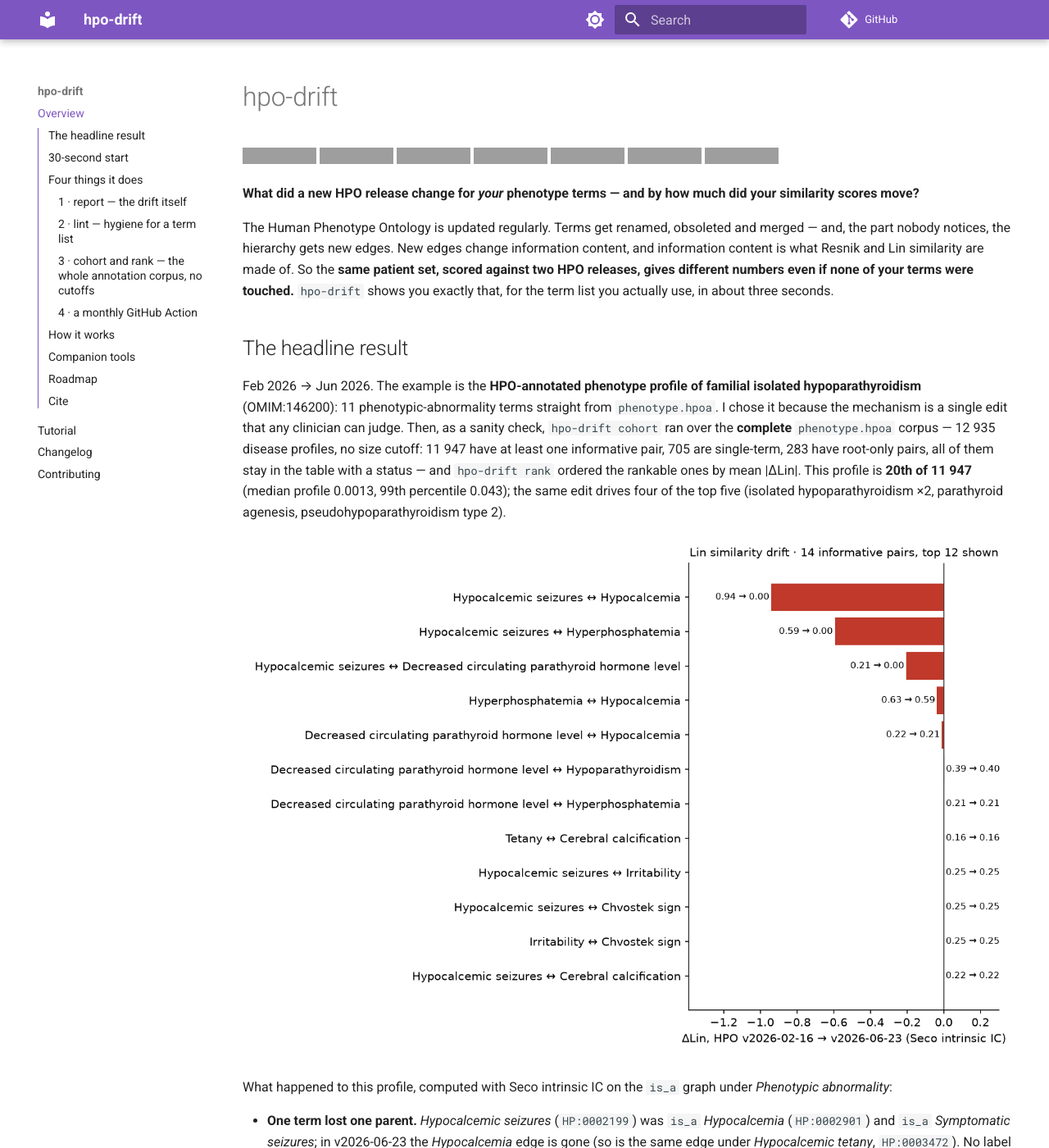
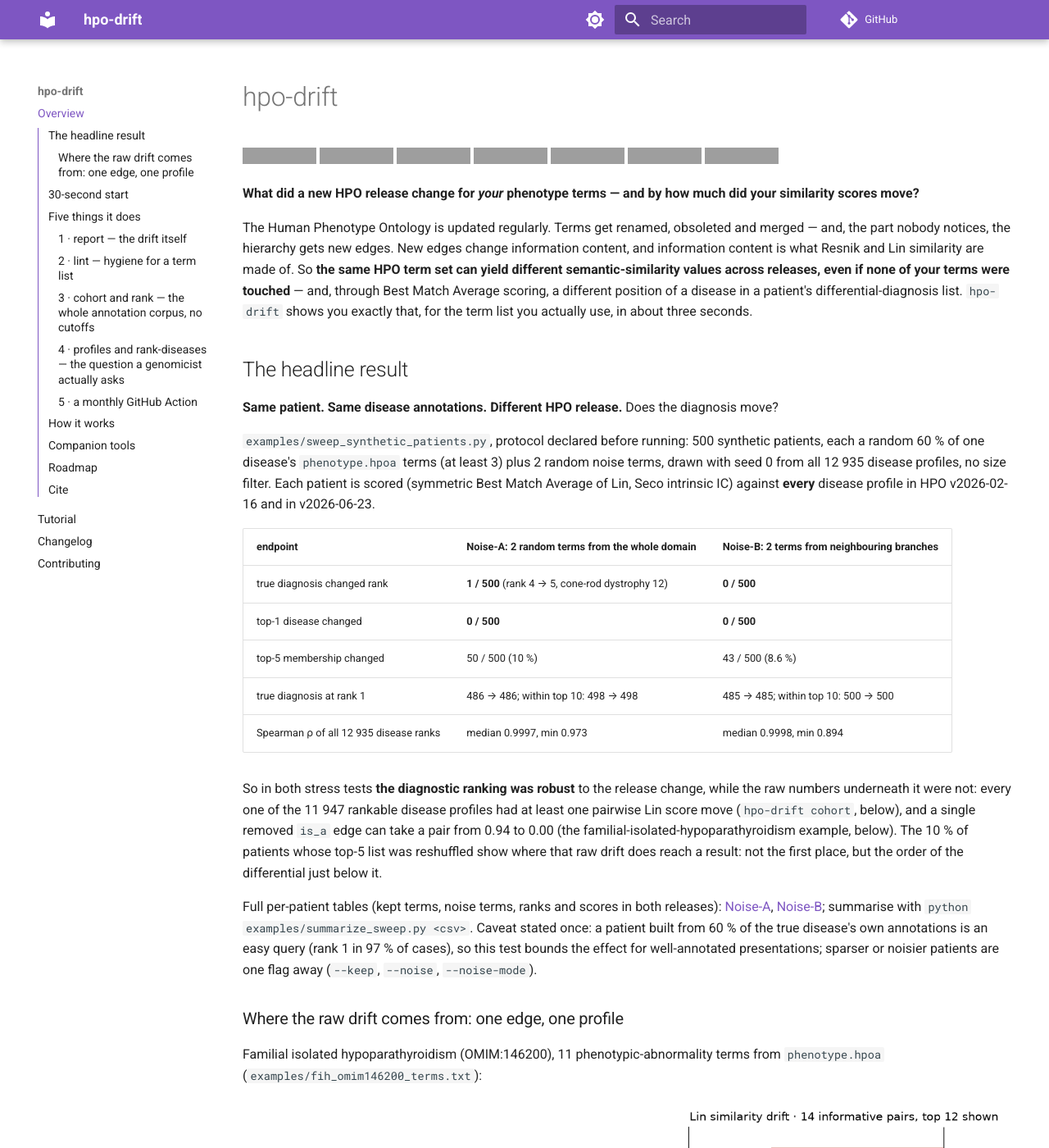
Before and after one commit to MargoSolo/hpo-drift, an MkDocs documentation site: the page built from docs/index.md, in a window 1280 px wide and 1400 px high. Shown: the whole window at 82% size. Built offline with MkDocs 1.6.1 and Material for MkDocs 9.7.7, drawn with Linux system fonts in a browser that asks for light colours; comment, search, counter and statistics services are not loaded; some of the changed text lies outside the part shown; grey boxes are pictures that could not be loaded.

Commit message:
v0.2.0: disease profiles (profiles), disease ranking (rank-diseases), provenance; validation evidence: 1 000 synthetic patients (Noise-A global, Noise-B neighbouring branches) — top-1 changed 0/1000, true rank changed 1/1000, top-5 reshuffled 93/1000; README, tutorial, changelog

````diff
--- a/docs/index.md
+++ b/docs/index.md
@@ -9,23 +9,39 @@
 
 **What did a new HPO release change for *your* phenotype terms — and by how much did your similarity scores move?**
 
-The Human Phenotype Ontology is updated regularly. Terms get renamed, obsoleted and merged — and, the part nobody notices, the hierarchy gets new edges. New edges change information content, and information content is what Resnik and Lin similarity are made of. So the **same patient set, scored against two HPO releases, gives different numbers even if none of your terms were touched.** `hpo-drift` shows you exactly that, for the term list you actually use, in about three seconds.
+The Human Phenotype Ontology is updated regularly. Terms get renamed, obsoleted and merged — and, the part nobody notices, the hierarchy gets new edges. New edges change information content, and information content is what Resnik and Lin similarity are made of. So **the same HPO term set can yield different semantic-similarity values across releases, even if none of your terms were touched** — and, through Best Match Average scoring, a different position of a disease in a patient's differential-diagnosis list. `hpo-drift` shows you exactly that, for the term list you actually use, in about three seconds.
 
 ## The headline result
 
-Feb 2026 → Jun 2026. The example is the **HPO-annotated phenotype profile of familial isolated hypoparathyroidism** (OMIM:146200): 11 phenotypic-abnormality terms straight from `phenotype.hpoa`. I chose it because the mechanism is a single edit that any clinician can judge. Then, as a sanity check, `hpo-drift cohort` ran over the **complete** `phenotype.hpoa` corpus — 12 935 disease profiles, no size cutoff: 11 947 have at least one informative pair, 705 are single-term, 283 have root-only pairs, all of them stay in the table with a status — and `hpo-drift rank` ordered the rankable ones by mean |ΔLin|. This profile is **20th of 11 947** (median profile 0.0013, 99th percentile 0.043); the same edit drives four of the top five (isolated hypoparathyroidism ×2, parathyroid agenesis, pseudohypoparathyroidism type 2).
+**Same patient. Same disease annotations. Different HPO release.** Does the diagnosis move?
+
+`examples/sweep_synthetic_patients.py`, protocol declared before running: 500 synthetic patients, each a random 60 % of one disease's `phenotype.hpoa` terms (at least 3) plus 2 random noise terms, drawn with seed 0 from all 12 935 disease profiles, no size filter. Each patient is scored (symmetric Best Match Average of Lin, Seco intrinsic IC) against **every** disease profile in HPO v2026-02-16 and in v2026-06-23.
+
+| endpoint | Noise-A: 2 random terms from the whole domain | Noise-B: 2 terms from neighbouring branches |
+|---|---|---|
+| true diagnosis changed rank | **1 / 500** (rank 4 → 5, cone-rod dystrophy 12) | **0 / 500** |
+| top-1 disease changed | **0 / 500** | **0 / 500** |
+| top-5 membership changed | 50 / 500 (10 %) | 43 / 500 (8.6 %) |
+| true diagnosis at rank 1 | 486 → 486; within top 10: 498 → 498 | 485 → 485; within top 10: 500 → 500 |
+| Spearman ρ of all 12 935 disease ranks | median 0.9997, min 0.973 | median 0.9998, min 0.894 |
+
+So in both stress tests **the diagnostic ranking was robust** to the release change, while the raw numbers underneath it were not: every one of the 11 947 rankable disease profiles had at least one pairwise Lin score move (`hpo-drift cohort`, below), and a single removed `is_a` edge can take a pair from 0.94 to 0.00 (the familial-isolated-hypoparathyroidism example, below). The 10 % of patients whose top-5 list was reshuffled show where that raw drift does reach a result: not the first place, but the order of the differential just below it.
+
+Full per-patient tables (kept terms, noise terms, ranks and scores in both releases): [Noise-A](https://github.com/MargoSolo/hpo-drift/blob/main/examples/sweep-synthetic-patients-v2026-02-16_v2026-06-23.csv), [Noise-B](https://github.com/MargoSolo/hpo-drift/blob/main/examples/sweep-synthetic-patients-neighbor-v2026-02-16_v2026-06-23.csv); summarise with `python examples/summarize_sweep.py <csv>`. Caveat stated once: a patient built from 60 % of the true disease's own annotations is an easy query (rank 1 in 97 % of cases), so this test bounds the effect for well-annotated presentations; sparser or noisier patients are one flag away (`--keep`, `--noise`, `--noise-mode`).
+
+### Where the raw drift comes from: one edge, one profile
+
+Familial isolated hypoparathyroidism (OMIM:146200), 11 phenotypic-abnormality terms from `phenotype.hpoa` (`examples/fih_omim146200_terms.txt`):
 
 ![Lin similarity drift](lin-drift.png)
 
-What happened to this profile, computed with Seco intrinsic IC on the `is_a` graph under *Phenotypic abnormality*:
-
-- **One term lost one parent.** *Hypocalcemic seizures* (`HP:0002199`) was `is_a` *Hypocalcemia* (`HP:0002901`) and `is_a` *Symptomatic seizures*; in v2026-06-23 the *Hypocalcemia* edge is gone (so is the same edge under *Hypocalcemic tetany*, `HP:0003472`). No label changed, nothing was obsoleted, the other 10 terms were not touched.
-- Consequence: *Hypocalcemic seizures* ↔ *Hypocalcemia* went **0.94 → 0.00** — their most-informative common ancestor is now the root. *Hypocalcemic seizures* ↔ *Hyperphosphatemia* 0.59 → 0.00, ↔ *Decreased circulating PTH level* 0.21 → 0.00. *Hypocalcemia* itself, having lost its last child, became a leaf: IC 0.888 → 1.000, which nudges its pairs with *Hyperphosphatemia* (0.63 → 0.59) and *PTH level*.
-- **14 informative pairs, all 14 moved**, 3 of them by more than 0.1; 41 pairs share only the root (ROOT_ONLY, 0 → 0). IC moved by more than 0.01 for 1 of 11 terms. Mean |ΔLin| 0.129; the median disease profile: 0.0013.
+- **One term lost one parent.** *Hypocalcemic seizures* (`HP:0002199`) was `is_a` *Hypocalcemia* (`HP:0002901`) and `is_a` *Symptomatic seizures*; in v2026-06-23 the *Hypocalcemia* edge is gone (likewise under *Hypocalcemic tetany*). No label changed, nothing was obsoleted, the other 10 terms were not touched.
+- Consequence: *Hypocalcemic seizures* ↔ *Hypocalcemia* went **0.94 → 0.00** — their most-informative common ancestor is now the root; ↔ *Hyperphosphatemia* 0.59 → 0.00. *Hypocalcemia* lost its last child and became a leaf (IC 0.888 → 1.000). All 14 informative pairs in the profile moved, 3 by more than 0.1; 41 pairs share only the root (ROOT_ONLY, 0 → 0).
+- Whether the edit is right is an ontology-design question (a seizure *caused by* hypocalcemia is arguably not a *kind of* hypocalcemia). What `hpo-drift` shows is the size of its numerical footprint: this profile is 20th of 11 947 by mean |ΔLin| in the full cohort, and the same edit drives four of the top five.
 
 ![Information-content drift](ic-drift.png)
 
-Whether the edit is right is an ontology-design question (a seizure *caused by* hypocalcemia is arguably not a *kind of* hypocalcemia). What is not a matter of opinion: a phenotype-similarity score between two terms that share half their name went from near-identical to zero, **without changing the input phenotype profile.** Pin the release tag in Methods, match on IDs, and report how much the numbers depend on the release. `hpo-drift` gives you that sentence with real figures; `hpo-drift cohort` tells you where your disease of interest sits.
+**What to do with this:** pin the release tag in Methods, match on IDs, and report how much your numbers depend on the release — `hpo-drift report` gives the sentence, `hpo-drift rank-diseases` tells you whether it reached your ranking.
 
 ![Drift across all disease profiles](drift-distribution.png)
 
@@ -76,7 +92,7 @@
 ```
 Add `--json` for a machine-readable report. Releases are pulled from the official GitHub assets of `obophenotype/human-phenotype-ontology`; any tag like `v2026-06-23` works and is cached under `~/.cache/hpo-drift`.
 
-## Four things it does
+## Five things it does
 
 ### 1 · `report` — the drift itself
 Per term: status (`unchanged` / `renamed` / `obsoleted` → replacement / `merged` / `missing`), label change, parents added or removed, IC before and after. Per pair: Resnik and Lin in both releases, the delta, and the most-informative common ancestor — so you can see *why* a pair moved. Plus the ontology-wide counts.
@@ -101,7 +117,14 @@
 
 **Provenance.** Every `hp.obo` is downloaded atomically, hashed, checked against the SHA-256 the official HPO GitHub release publishes for the asset, and cached only after that check; reports, JSON and `cohort` sidecars record the SHA-256 of both ontology inputs and of the annotation file.
 
-### 4 · a monthly GitHub Action
+### 4 · `profiles` and `rank-diseases` — the question a genomicist actually asks
+```bash
+hpo-drift profiles --query patient.txt --target disease.txt --old v2026-02-16 --new v2026-06-23
+hpo-drift rank-diseases --query patient.txt --hpoa phenotype.hpoa --old v2026-02-16 --new v2026-06-23 --out ranks.csv
+```
+Set-to-set similarity between two term lists — symmetric **Best Match Average** of Lin (mean over query terms of their best match in the target, averaged with the reverse direction) — in both releases, with the query terms whose best match changed most. `rank-diseases` scores the query against **every** disease profile in `phenotype.hpoa` in each release and reports rank and score per disease, so you can see whether a differential-diagnosis list is stable across the release change. `examples/sweep_synthetic_patients.py` runs the clinical version of this question on synthetic patients: a random 60 % subset of a disease’s annotations plus 2 noise terms, scored against every disease in both releases; it records the rank of the true diagnosis in each release, top-1 changes, top-5 overlap and Spearman ρ.
+
+### 5 · a monthly GitHub Action
 `.github/workflows/drift.yml` fetches the latest release, compares it with your pinned one (`PINNED_HPO`) and uploads the report. Add a threshold on `lin_delta` from the JSON and it becomes a failing check.
 
 ## How it works
--- a/pyproject.toml
+++ b/pyproject.toml
@@ -4,7 +4,7 @@
 
 [project]
 name = "hpo-drift"
-version = "0.1.7"
+version = "0.2.0"
 description = "Diff two Human Phenotype Ontology releases *for your own term list*: renames, obsoletions, parent changes, and how semantic-similarity scores drift."
 readme = "README.md"
 requires-python = ">=3.10"
````
Also changed, not shown: CHANGELOG.md (+6 -0 lines), README.md (+33 -10 lines), docs/tutorial.md (+17 -1 lines), 2 other files.
